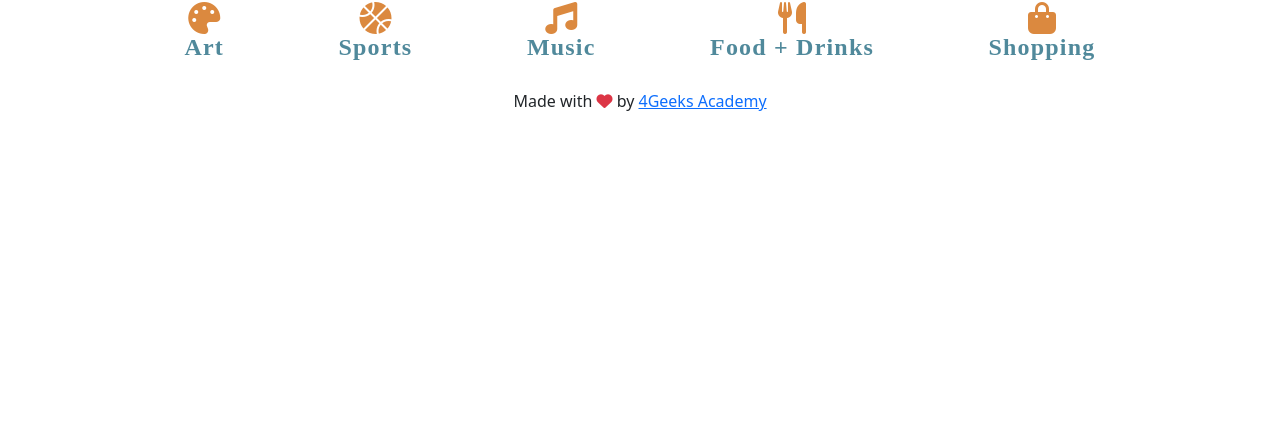
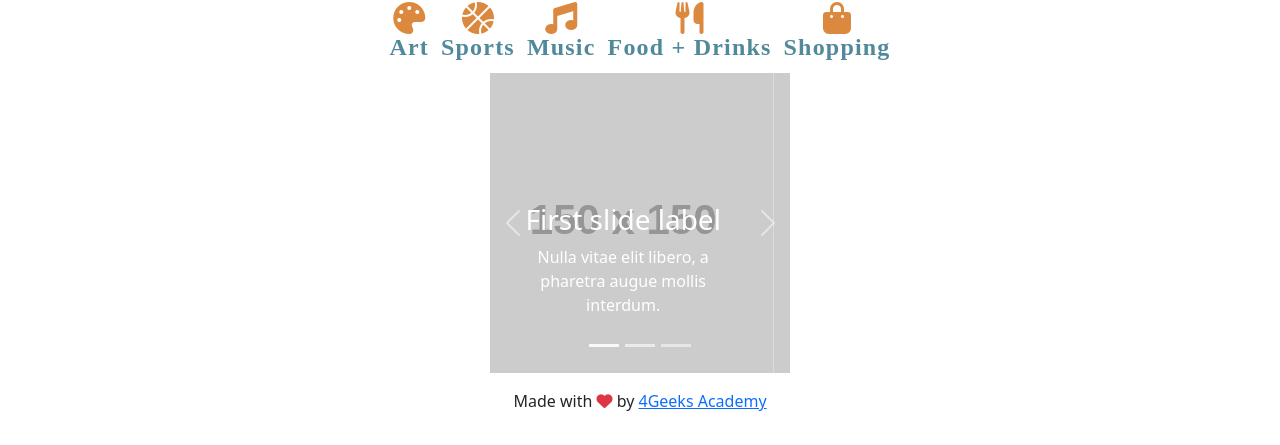
Before and after one commit to JHPBri/Plan-and-Go, a React app: page /home in a window 1280 px wide. Shown: the part 643-1088 px from the top of the page. Before the commit the page ends 800 px from the top, so only its background shows below. Built offline with nearby package versions, Linux system fonts and the light colour scheme; no server answers; placeholder pictures from the web are drawn by us.

Commit message:
discover

```diff
--- a/src/front/js/component/FeaturedCategories.js
+++ b/src/front/js/component/FeaturedCategories.js
@@ -1,6 +1,5 @@
 import React from 'react';
 import "../../styles/FeaturedCategories.css";
-import {datePicker} from "./DatePicker.js";
 
 export const FeaturedCategories = () =>{
 
--- a/src/front/js/component/discover.js
+++ b/src/front/js/component/discover.js
@@ -1,13 +1,51 @@
 import React from "react";
 import "../../styles/discover.css";
-
+import Carousel from 'react-bootstrap/Carousel';
 
 export const Discover = () => {
 
     return(
 
-        <div>
+        <div className="container">
+            <Carousel className="carousel">
+                <Carousel.Item>
+                    <img
+                    className="d-block w-100"
+                    src="https://via.placeholder.com/150"
+                    alt="First slide"
+                    />
+                    <Carousel.Caption>
+                    <h3>First slide label</h3>
+                    <p>Nulla vitae elit libero, a pharetra augue mollis interdum.</p>
+                    </Carousel.Caption>
+                </Carousel.Item>
+                <Carousel.Item>
+                    <img
+                    className="d-block w-100"
+                    src="https://via.placeholder.com/150"
+                    alt="Second slide"
+                    />
 
+                    <Carousel.Caption>
+                    <h3>Second slide label</h3>
+                    <p>Lorem ipsum dolor sit amet, consectetur adipiscing elit.</p>
+                    </Carousel.Caption>
+                </Carousel.Item>
+                <Carousel.Item>
+                    <img
+                    className="d-block w-100"
+                    src="https://via.placeholder.com/150"
+                    alt="Third slide"
+                    />
+
+                    <Carousel.Caption>
+                    <h3>Third slide label</h3>
+                    <p>
+                        Praesent commodo cursus magna, vel scelerisque nisl consectetur.
+                    </p>
+                    </Carousel.Caption>
+                </Carousel.Item>
+            </Carousel>
         </div>
 
     )
--- a/src/front/js/pages/home.js
+++ b/src/front/js/pages/home.js
@@ -3,7 +3,8 @@ import { Context } from "../store/appContext";
 import "../../styles/home.css";
 import 'bootstrap/dist/css/bootstrap.min.css';
 import { Controlbar } from "../component/controlbar";
-import { FeaturedCategories } from "../component/FeaturedCategories";
+import {FeaturedCategories } from "../component/FeaturedCategories";
+import { Discover } from "../component/discover";
 export const Home = () => {
 	const { store, actions } = useContext(Context);
 
@@ -16,6 +17,7 @@ export const Home = () => {
 			</div>
 			<Controlbar />
 			<FeaturedCategories/>
+			<Discover />
 		</div>
 
 	)
--- a/src/front/styles/FeaturedCategories.css
+++ b/src/front/styles/FeaturedCategories.css
@@ -1,6 +1,7 @@
 .container{
     display: flex;
     flex-direction: column;
+    justify-content: space-between;
 }
 
 .header1{
--- a/src/front/styles/discover.css
+++ b/src/front/styles/discover.css
@@ -0,0 +1,5 @@
+.container{
+    display: flex;
+    justify-content: center;
+    align-items: center;
+}
```
